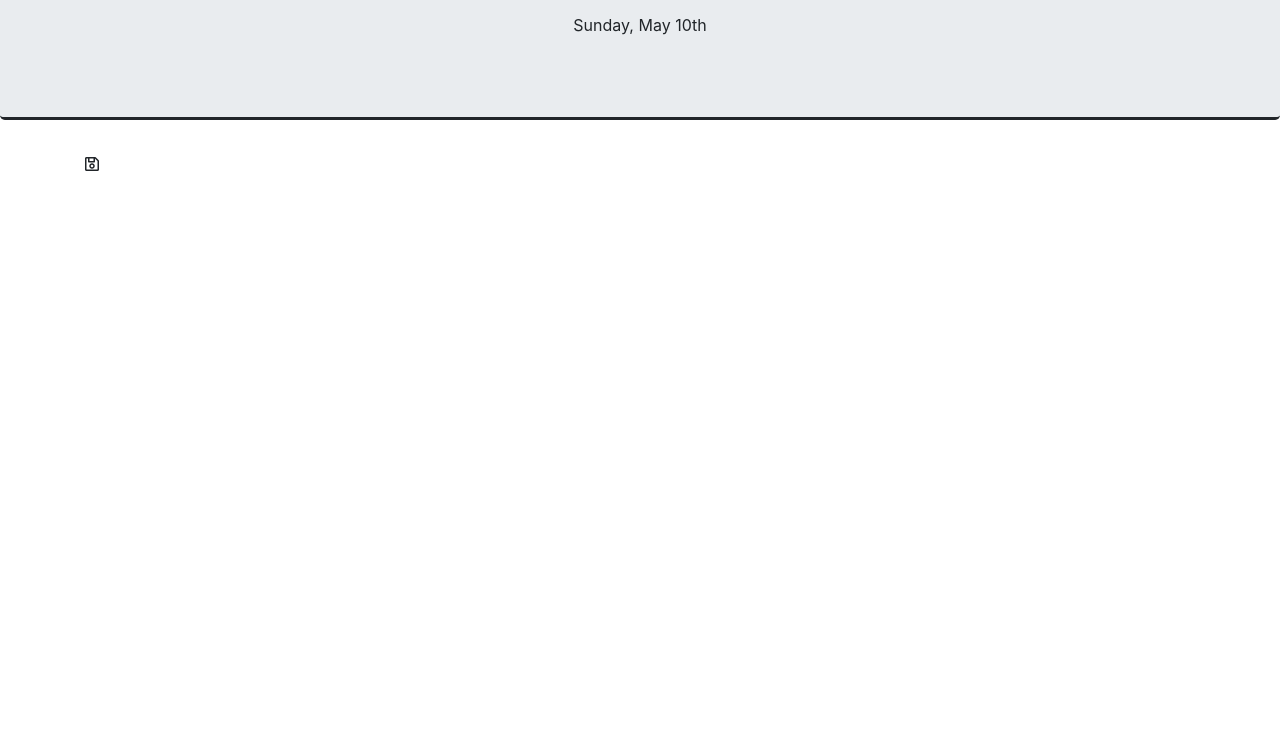
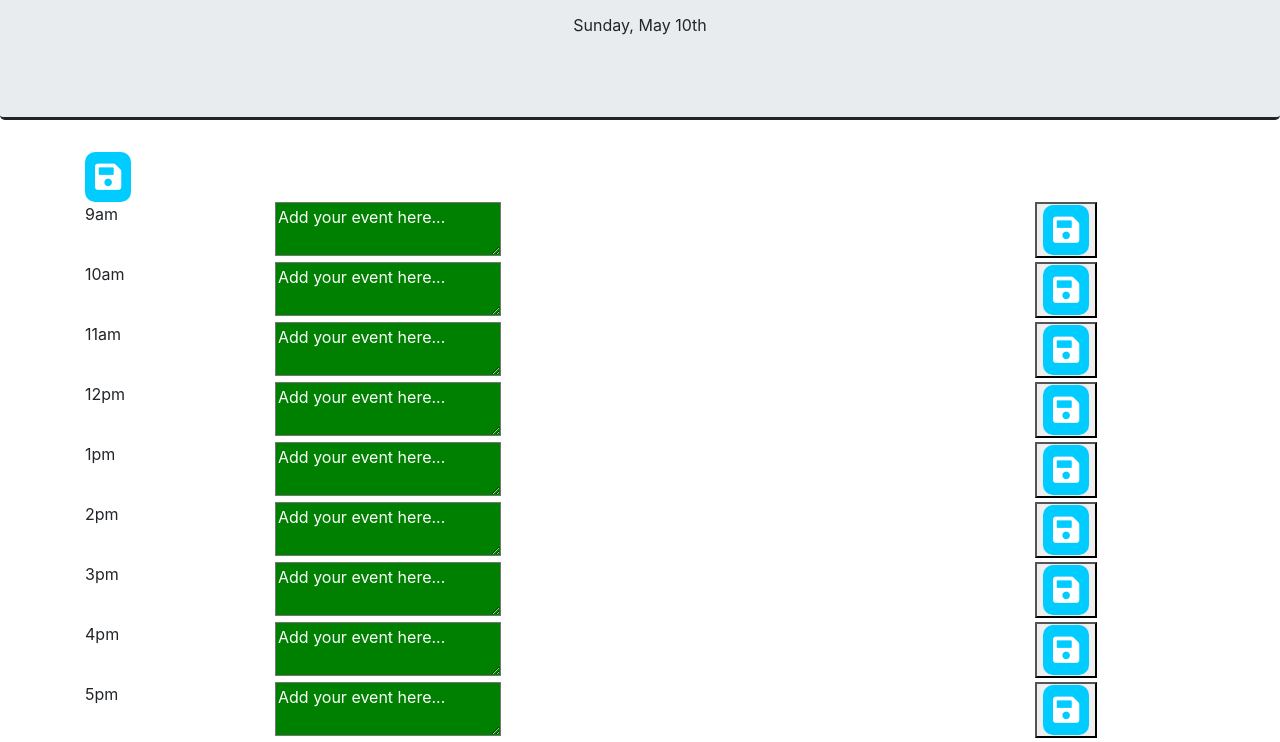
Before and after one commit to TheeLucyfer/Daily-Planner, a plain HTML site: page index.html in a window 1280 px wide. Shown: the part 172-914 px from the top of the page. Before the commit the page ends 800 px from the top, so only its background shows below. Drawn offline with nearby package versions, Linux system fonts and the light colour scheme.

Commit message:
Adds some styles and functionality

```diff
--- a/index.html
+++ b/index.html
@@ -16,7 +16,7 @@
         <p class="center currentDate"></p>
       </div>
       <div class="container">
-        <i class="far fa-save"></i>
+        <i class="fas fa-save"></i>
       </div>
 </body>
 <script src="moment.js"></script>
--- a/script.js
+++ b/script.js
@@ -2,14 +2,65 @@ $(document).ready(function(){
     console.log("dafuck")
     $(".currentDate").text(moment().format("dddd, MMMM Do"));
 
+    for (let i = 9; i < 18; i++) {
+
+        // create a row
+        var row = $(`<div data-time=${i} id='${i}' class="row">`);
+
+        // create a column
+        var col1 = $('<div class="col-sm-2"> <p class="hour">' + formatAMPM(i) + '</p>');
+
+        //create column 2
+        var col2 = $(`<div class="col-sm-8 past"><textarea id=text${i} class="description" placeholder="Add your event here..."></textarea>`);
+
+        //create column 3
+        var col3 = $(`<div class="col-sm-2"><button class="saveBtn" id=${i}><i class="fas fa-save"></i></button>`)
+
+        // append col to row
+        row.append(col1);
+        row.append(col2);
+        row.append(col3);
+
+        // last step add rows to container
+        $(".container").append(row);
+
+        // getLocalStorage(i);
+    }
+
+    function formatAMPM(hours) {
+        var ampm = hours >= 12 ? 'pm' : 'am';
+        hours = hours % 12;
+        hours = hours ? hours : 12;
+        return hours + ampm;
+    }
 
 
+function amPM (hour){
+    if(amPM>= 12){
+        'pm'
+    }
+    else {
+        'pm'
+    }
+}
 
 
+function colors(){
+    var currentTime = new Date().getHours();
+    for (var i = 9; i < 18; i++) {
 
+        if (i == currentTime) {
 
+            $(`#text${i}`).addClass("current");
 
+        } else if (currentTime < i) {
 
+            $(`#text${i}`).addClass("future");
+        }
+    }
+}
+
+colors()
 
 
 
--- a/style.css
+++ b/style.css
@@ -4,3 +4,24 @@
 .bottom {
     border-bottom: solid;
 }
+.fas {
+    background-color: #00ccff;
+    padding: 10px;
+    color: white;
+    border-radius: 10px;
+    font-size: 30px;
+}
+.current {
+    background-color: red;
+    color: white;
+}
+.future {
+    background-color:green;
+    color: white;
+}
+.future::placeholder {
+    color:white;
+}
+.current::placeholder {
+    color:white;
+}
```
